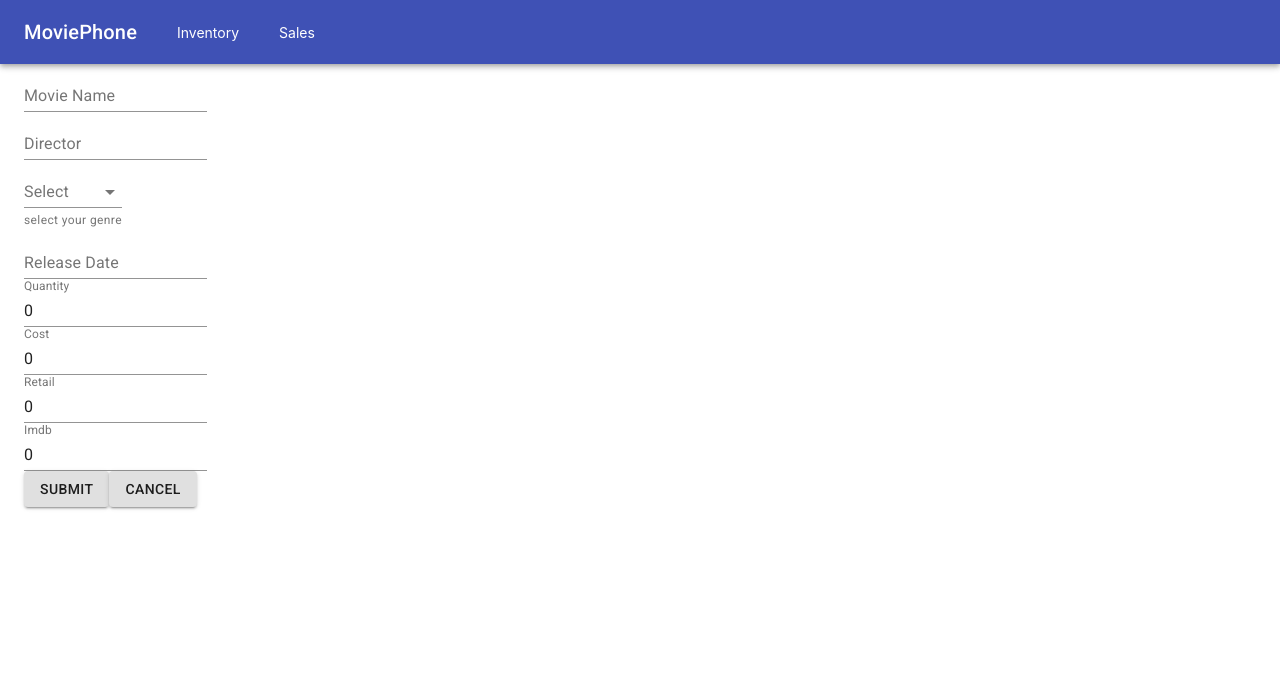
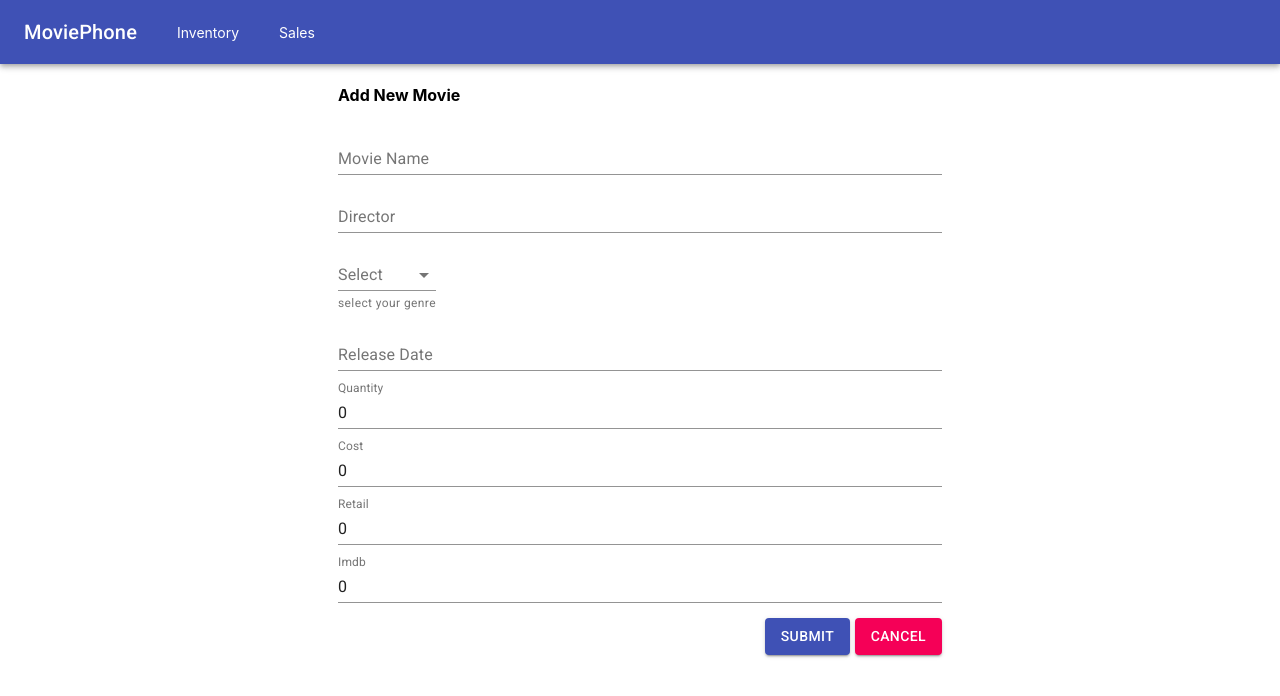
Before and after one commit to jwrathall/FGH, a React (Create React App) app in the folder client/: page /add in a window 1280 px wide. Shown: the top 696 px of the page. Built offline with nearby package versions, Linux system fonts and the light colour scheme.

Commit message:
ui updates

```diff
--- a/client/src/App.css
+++ b/client/src/App.css
@@ -36,3 +36,13 @@
     transform: rotate(360deg);
   }
 }
+
+.right{
+  display:flex;
+  justify-content: flex-end;
+}
+
+.formItem{
+ margin-top:10px;
+ margin-bottom:10px;
+}
--- a/client/src/pages/Inventory.js
+++ b/client/src/pages/Inventory.js
@@ -28,14 +28,9 @@ export default function Inventory() {
      }
 
      return (
-          <div>
+          <div style={{ marginTop: "25px" }}>
                {movies.length > 0 ? (
                     <div>
-                         <div>
-                              <Button color="primary" onClick={() => history("/add")}>
-                                   Add New
-                              </Button>
-                         </div>
                          <TableContainer component={Paper}>
                               <Table>
                                    <TableHead>
@@ -60,6 +55,12 @@ export default function Inventory() {
                                    )}
                               </Table>
                          </TableContainer>
+                         <div></div>
+                         <div className="right" style={{ width: "100%", marginTop: "15px" }}>
+                              <Button variant="contained" color="primary" onClick={() => history("/add")} style={{ marginRight: "15px" }}>
+                                   Add New
+                              </Button>
+                         </div>
                     </div>
                ) : (
                     <div> no Movies to show</div>
--- a/client/src/pages/Sale.js
+++ b/client/src/pages/Sale.js
@@ -101,7 +101,7 @@ export default function Sale() {
      };
 
      return (
-          <Grid container spacing={2}>
+          <Grid container spacing={2} style={{ marginTop: "25px" }}>
                <Grid item md={6}>
                     {movies.length > 0 ? (
                          <div>
--- a/client/src/pages/components/form.js
+++ b/client/src/pages/components/form.js
@@ -3,6 +3,8 @@ import { useNavigate } from "react-router-dom";
 import TextField from "@material-ui/core/TextField";
 import MenuItem from "@material-ui/core//MenuItem";
 import Button from "@material-ui/core/Button";
+import Grid from "@material-ui/core/Grid";
+import Paper from "@material-ui/core/Paper";
 import FormHelperText from "@material-ui/core/FormHelperText";
 import FormControl from "@material-ui/core/FormControl";
 
@@ -66,10 +68,14 @@ export default function Add(props) {
 
      return (
           <div>
+               <Grid container spacing={3}>
+                    <Grid item xs></Grid>
+                    <Grid item xs={6}>
                          {movie !== null && (
                               <div>
                                    {" "}
-                         <div>
+                                   <div>{movie.id === 0 ? <h4>Add New Movie</h4> : <h4>Edit Movie</h4>}</div>
+                                   <div className="formItem">
                                         <TextField
                                              id="standard-basic"
                                              label="Movie Name"
@@ -77,9 +83,10 @@ export default function Add(props) {
                                              name="name"
                                              value={movie.name}
                                              onChange={handleChange}
+                                             fullWidth
                                         />
                                    </div>
-                         <div>
+                                   <div className="formItem">
                                         <TextField
                                              id="standard-basic"
                                              label="Director"
@@ -87,9 +94,10 @@ export default function Add(props) {
                                              name="director"
                                              value={movie.director}
                                              onChange={handleChange}
+                                             fullWidth
                                         />
                                    </div>
-                         <div>
+                                   <div className="formItem">
                                         <TextField
                                              id="standard-select-currency"
                                              select
@@ -105,9 +113,10 @@ export default function Add(props) {
                                                        {option.label}
                                                   </MenuItem>
                                              ))}
+                                             fullWidth
                                         </TextField>
                                    </div>
-                         <div>
+                                   <div className="formItem">
                                         <TextField
                                              id="standard-basic"
                                              label="Release Date"
@@ -115,9 +124,10 @@ export default function Add(props) {
                                              name="releaseDate"
                                              value={movie.releaseDate}
                                              onChange={handleChange}
+                                             fullWidth
                                         />
                                    </div>
-                         <div>
+                                   <div className="formItem">
                                         <TextField
                                              id="standard-basic"
                                              label="Quantity"
@@ -125,12 +135,21 @@ export default function Add(props) {
                                              name="quantity"
                                              value={movie.quantity}
                                              onChange={handleChange}
+                                             fullWidth
                                         />
                                    </div>
-                         <div>
-                              <TextField id="standard-basic" label="Cost" variant="standard" name="cost" value={movie.cost} onChange={handleChange} />
+                                   <div className="formItem">
+                                        <TextField
+                                             id="standard-basic"
+                                             label="Cost"
+                                             variant="standard"
+                                             name="cost"
+                                             value={movie.cost}
+                                             onChange={handleChange}
+                                             fullWidth
+                                        />
                                    </div>
-                         <div>
+                                   <div className="formItem">
                                         <TextField
                                              id="standard-basic"
                                              label="Retail"
@@ -138,19 +157,34 @@ export default function Add(props) {
                                              name="retail"
                                              value={movie.retail}
                                              onChange={handleChange}
+                                             fullWidth
                                         />
                                    </div>
-                         <div>
-                              <TextField id="standard-basic" label="Imdb" variant="standard" name="imdb" value={movie.imdb} onChange={handleChange} />
+                                   <div className="formItem">
+                                        <TextField
+                                             id="standard-basic"
+                                             label="Imdb"
+                                             variant="standard"
+                                             name="imdb"
+                                             value={movie.imdb}
+                                             onChange={handleChange}
+                                             fullWidth
+                                        />
                                    </div>
-                         <div>
-                              <Button variant="contained" onClick={submitForm}>
+                                   <div className="right" style={{ width: "100%", marginTop: "15px" }}>
+                                        <Button variant="contained" color="primary" onClick={submitForm}>
                                              Submit
                                         </Button>
-                              <Button variant="contained">Cancel</Button>
+                                        &nbsp;
+                                        <Button variant="contained" color="secondary" onClick={() => navigate("/")}>
+                                             Cancel
+                                        </Button>
                                    </div>
                               </div>
                          )}
+                    </Grid>
+                    <Grid item xs></Grid>
+               </Grid>
           </div>
      );
 }
--- a/client/src/pages/components/movie.js
+++ b/client/src/pages/components/movie.js
@@ -19,7 +19,7 @@ export default function Movie(props) {
                <TableCell>{props.data.cost}</TableCell>
                <TableCell>{props.data.retail}</TableCell>
                <TableCell>{props.data.quantity}</TableCell>
-               <TableCell>
+               <TableCell style={{ float: "right" }}>
                     <Button variant="outlined" onClick={() => history("/edit/" + props.data.id + "")}>
                          Edit
                     </Button>
```
Lines whose indentation alone changed are shown as unchanged.
